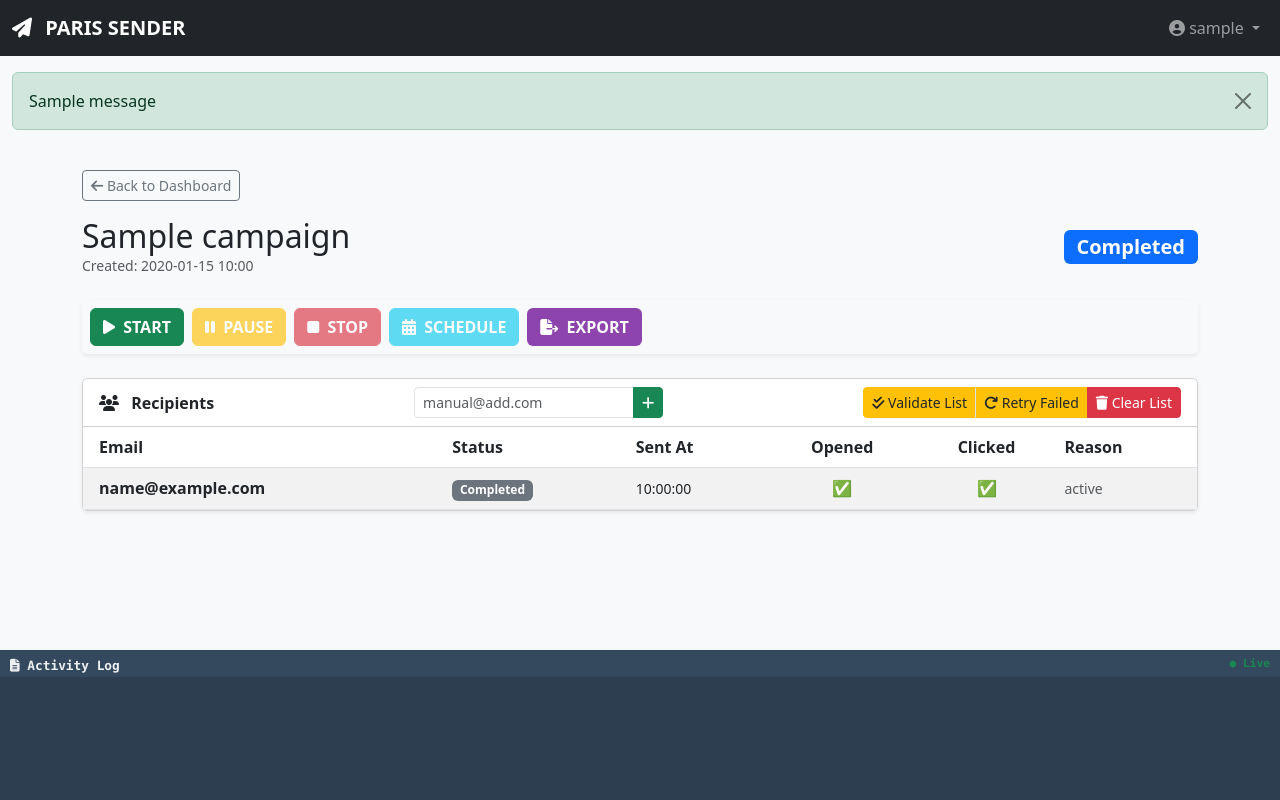
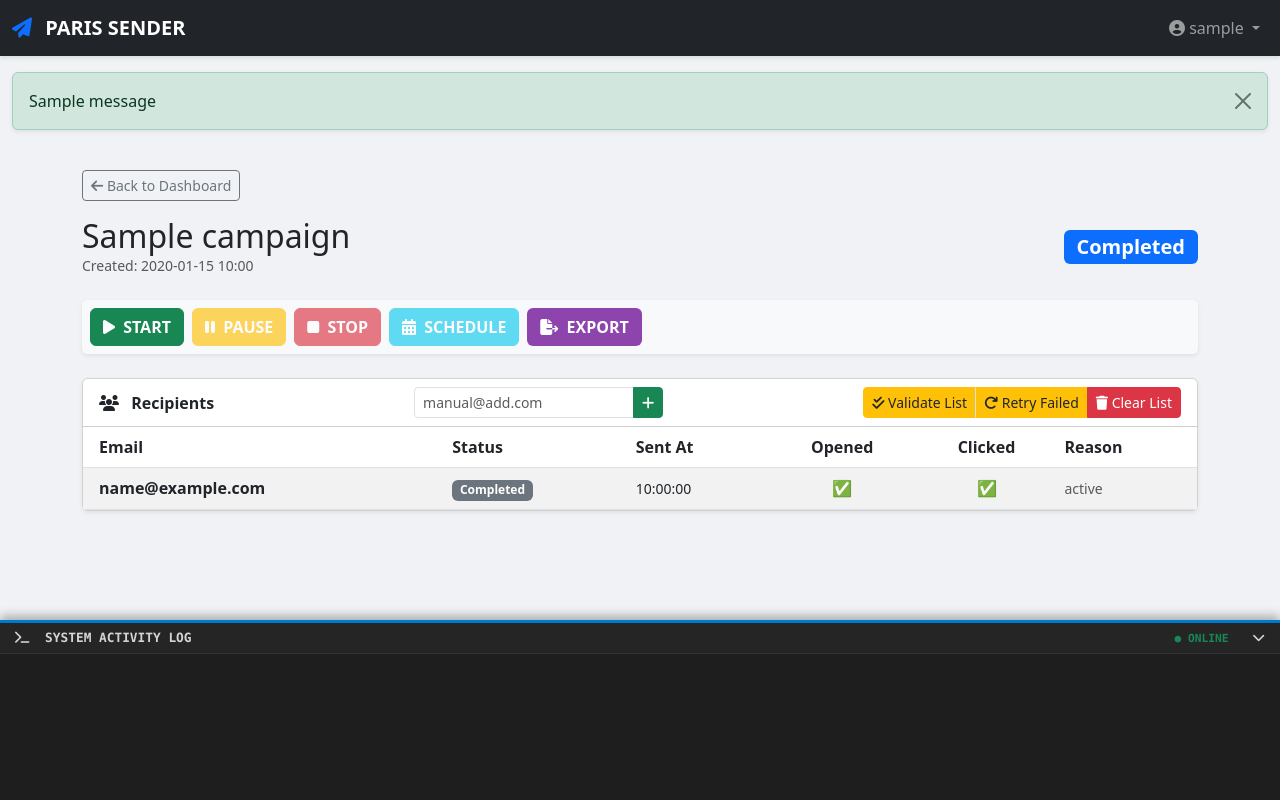
Before and after one commit to Sussyfreelandx/smtpweb, a Flask app: page /campaign/1 in a window 1280 px wide. Run offline with Flask 2, Linux system fonts and the light colour scheme; a user stored in the database is signed in; tables that the repository leaves empty hold one stand-in row (values such as "Sample post"); one stand-in notice (Sample message) is shown; data that the repository does not hold is empty.

Commit message:
Update base.html

```diff
--- a/app/templates/base.html
+++ b/app/templates/base.html
@@ -7,46 +7,60 @@
     <link href="https://cdn.jsdelivr.net/npm/bootstrap@5.3.0/dist/css/bootstrap.min.css" rel="stylesheet">
     <link rel="stylesheet" href="https://cdnjs.cloudflare.com/ajax/libs/font-awesome/6.4.0/css/all.min.css">
     <style>
-        body { background-color: #f8f9fa; padding-bottom: 160px; /* Space for log viewer */ }
-        .card-custom { border: none; box-shadow: 0 2px 5px rgba(0,0,0,0.05); border-radius: 8px; }
+        body { background-color: #f0f2f5; padding-bottom: 200px; }
+        .card-custom { border: none; box-shadow: 0 4px 6px rgba(0,0,0,0.05); border-radius: 8px; }
+        .navbar { box-shadow: 0 2px 4px rgba(0,0,0,0.1); }
 
-        /* Activity Log Styles */
+        /* Professional Activity Log */
         #activity-log-container {
             position: fixed;
             bottom: 0;
             left: 0;
             width: 100%;
-            height: 150px;
-            background-color: #2c3e50;
-            color: #ecf0f1;
-            font-family: 'Consolas', 'Courier New', monospace;
+            height: 180px;
+            background-color: #1e1e1e;
+            color: #d4d4d4;
+            font-family: 'Consolas', 'Monaco', monospace;
             font-size: 0.85rem;
             z-index: 1030;
-            border-top: 4px solid #34495e;
+            border-top: 3px solid #007acc;
             display: flex;
             flex-direction: column;
+            box-shadow: 0 -4px 10px rgba(0,0,0,0.3);
+            transition: height 0.3s;
         }
         #activity-log-header {
-            background-color: #34495e;
-            padding: 2px 10px;
-            font-weight: bold;
+            background-color: #252526;
+            padding: 5px 15px;
+            font-weight: 600;
             font-size: 0.8rem;
             display: flex;
             justify-content: space-between;
+            align-items: center;
+            border-bottom: 1px solid #333;
+            cursor: pointer;
         }
         #activity-log-content {
             overflow-y: auto;
-            padding: 5px 10px;
+            padding: 10px 15px;
             flex-grow: 1;
+            scrollbar-width: thin;
+            scrollbar-color: #444 #1e1e1e;
         }
-        .log-entry { margin-bottom: 2px; }
+        .log-entry { margin-bottom: 4px; line-height: 1.4; border-bottom: 1px solid #2a2a2a; padding-bottom: 2px; }
+        .log-time { color: #569cd6; margin-right: 8px; }
+        .log-icon { display: inline-block; width: 20px; text-align: center; margin-right: 5px; }
+        .log-success { color: #6a9955; }
+        .log-error { color: #f44747; }
+        .log-warning { color: #dcdcaa; }
+        .log-info { color: #9cdcfe; }
     </style>
   </head>
   <body>
     <nav class="navbar navbar-expand-lg navbar-dark bg-dark mb-0">
       <div class="container-fluid">
         <a class="navbar-brand fw-bold" href="{{ url_for('main.index') }}">
-            <i class="fas fa-paper-plane me-2"></i> PARIS SENDER
+            <i class="fas fa-paper-plane me-2 text-primary"></i> PARIS SENDER
         </a>
         <button class="navbar-toggler" type="button" data-bs-toggle="collapse" data-bs-target="#navbarNav">
           <span class="navbar-toggler-icon"></span>
@@ -81,7 +95,7 @@
                 <div class="row mt-3">
                     <div class="col-12">
                         {% for category, message in messages %}
-                            <div class="alert alert-{{ category }} alert-dismissible fade show" role="alert">
+                            <div class="alert alert-{{ category }} alert-dismissible fade show shadow-sm" role="alert">
                                 {{ message }}
                                 <button type="button" class="btn-close" data-bs-dismiss="alert" aria-label="Close"></button>
                             </div>
@@ -94,61 +108,74 @@
         {% block content %}{% endblock %}
     </div>
 
-    <!-- Live Activity Log Viewer -->
+    <!-- Professional Live Activity Log Viewer -->
     {% if current_user.is_authenticated %}
     <div id="activity-log-container">
-        <div id="activity-log-header">
-            <span><i class="fas fa-file-alt"></i> Activity Log</span>
-            <span id="log-status" class="text-success" style="font-size: 0.7rem;">● Live</span>
+        <div id="activity-log-header" onclick="toggleLog()">
+            <span><i class="fas fa-terminal me-2"></i> SYSTEM ACTIVITY LOG</span>
+            <div>
+                <span id="log-status" class="text-success me-3" style="font-size: 0.7rem;">● ONLINE</span>
+                <i class="fas fa-chevron-down" id="log-toggle-icon"></i>
+            </div>
         </div>
         <div id="activity-log-content">
-            <!-- Logs will be injected here via JS -->
-            <div class="log-entry text-muted">[System] Log viewer initialized. Waiting for data...</div>
+            <div class="log-entry text-muted">Initializing live connection...</div>
         </div>
     </div>
     {% endif %}
 
     <script src="https://cdn.jsdelivr.net/npm/bootstrap@5.3.0/dist/js/bootstrap.bundle.min.js"></script>
     <script>
-        // Live Log Polling
         {% if current_user.is_authenticated %}
+        const logContainer = document.getElementById('activity-log-container');
         const logContent = document.getElementById('activity-log-content');
         let lastLogHash = "";
+        let isCollapsed = false;
+
+        function toggleLog() {
+            if (isCollapsed) {
+                logContainer.style.height = "180px";
+                document.getElementById('log-toggle-icon').className = "fas fa-chevron-down";
+            } else {
+                logContainer.style.height = "35px";
+                document.getElementById('log-toggle-icon').className = "fas fa-chevron-up";
+            }
+            isCollapsed = !isCollapsed;
+        }
 
         function fetchLogs() {
             fetch("{{ url_for('main.api_get_logs') }}")
                 .then(response => response.json())
                 .then(data => {
-                    // Simple check to avoid redraw if length/content hasn't changed effectively
-                    // For robustness, we just clear and redraw sorted by time for this demo
                     const newHash = JSON.stringify(data);
                     if (newHash !== lastLogHash) {
                         logContent.innerHTML = "";
                         data.forEach(entry => {
                             const div = document.createElement('div');
                             div.className = "log-entry";
-                            // Basic color coding
-                            if(entry.level === "ERROR") div.style.color = "#ff6b6b";
-                            else if(entry.level === "SUCCESS") div.style.color = "#51cf66";
-                            else if(entry.level === "WARNING") div.style.color = "#fcc419";
 
-                            div.textContent = entry.full_text;
+                            let colorClass = "log-info";
+                            let icon = "ℹ️";
+
+                            if(entry.level === "ERROR") { colorClass = "log-error"; icon = "❌"; }
+                            else if(entry.level === "SUCCESS") { colorClass = "log-success"; icon = "✅"; }
+                            else if(entry.level === "WARNING") { colorClass = "log-warning"; icon = "⚠️"; }
+
+                            div.innerHTML = `<span class="log-time">[${entry.timestamp}]</span><span class="log-icon">${icon}</span><span class="${colorClass}">${entry.message}</span>`;
                             logContent.appendChild(div);
                         });
-                        // Auto scroll to bottom
                         logContent.scrollTop = logContent.scrollHeight;
                         lastLogHash = newHash;
                     }
                 })
                 .catch(err => {
-                    document.getElementById('log-status').className = "text-danger";
-                    document.getElementById('log-status').textContent = "● Disconnected";
+                    document.getElementById('log-status').className = "text-danger me-3";
+                    document.getElementById('log-status').textContent = "● OFFLINE";
                 });
         }
 
-        // Poll every 2 seconds
-        setInterval(fetchLogs, 2000);
-        fetchLogs(); // Initial call
+        setInterval(fetchLogs, 2500);
+        fetchLogs();
         {% endif %}
     </script>
   </body>
```
